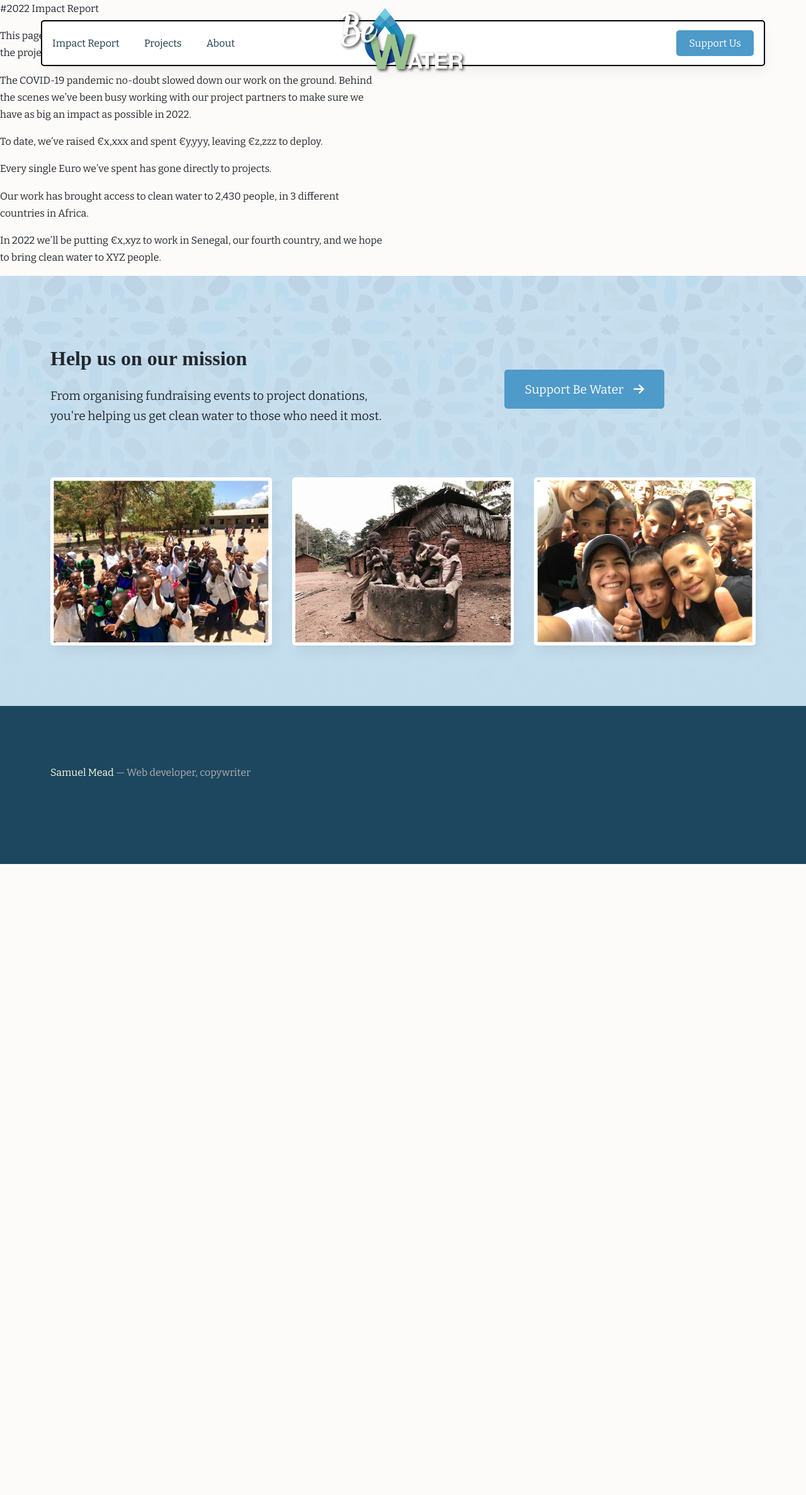
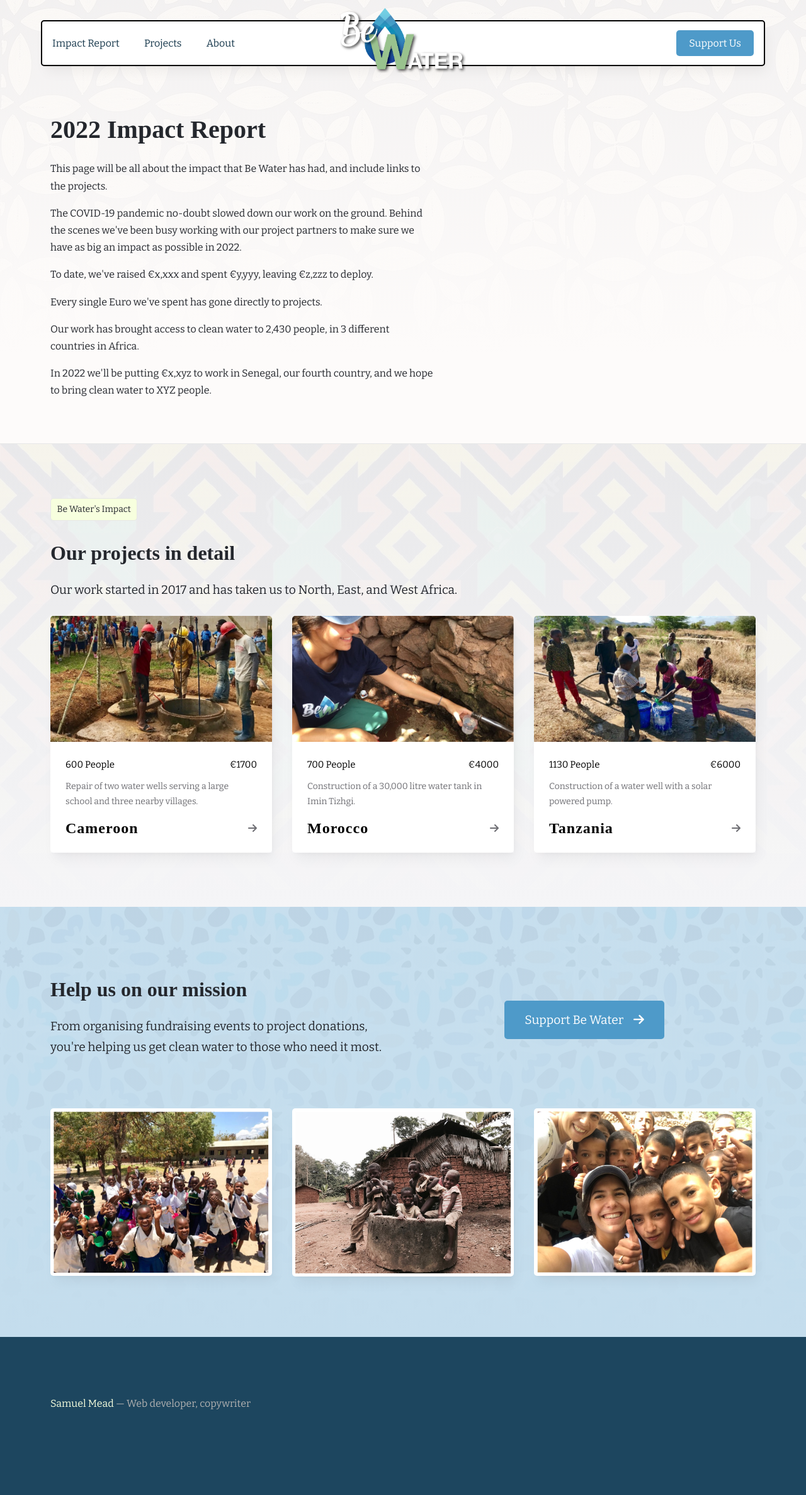
Before and after one commit to BeWaterProject/bewaterproject.github.io, a Jekyll site: the page built from _pages/impact.html, in a window 1280 px wide. Shown: the whole page at 63% size. Built offline with Jekyll 4.4.1, drawn with Linux system fonts in a browser that asks for light colours; nearby versions of some CDN libraries; some web fonts are replaced; before the commit the page ends 1372 px from its top, so only the background shows below that.

Commit message:
Swap the hero

```diff
--- /dev/null
+++ b/_pages/impact.html
@@ -0,0 +1,61 @@
+---
+layout: default
+title: "2022 Impact Report"
+permalink: /impact/
+---
+
+<section class="impact-hero">
+  <div class="container">
+    <div class="impact-hero-inner">
+
+      <h1>2022 Impact Report</h1>
+
+      <p>This page will be all about the impact that Be Water has had, and include links to the projects.</p>
+
+      <p>The COVID-19 pandemic no-doubt slowed down our work on the ground. Behind the scenes we've been busy working with our project partners to make sure we have as big an impact as possible in 2022.</p>
+
+      <p>To date, we've raised €x,xxx and spent €y,yyy, leaving €z,zzz to deploy.</p>
+
+      <p>Every single Euro we've spent has gone directly to projects.</p>
+
+      <p>Our work has brought access to clean water to 2,430 people, in 3 different countries in Africa.</p>
+
+      <p>In 2022 we'll be putting €x,xyz to work in Senegal, our fourth country, and we hope to bring clean water to XYZ people.</p>
+
+    </div>
+  </div>
+</section>
+
+<section class="projects-feature" id="projects">
+  <div class="container">
+    <h4 class="subheading-before">Be Water's Impact</h4>
+    <h2>Our projects in detail</h2>
+    <p class="lead">Our work started in 2017 and has taken us to North, East, and West Africa.</p>
+    <div class="project-list-wrapper">
+      <ul class="project-list">
+        {% for post in site.posts reversed %}
+          <li class="project-tile">
+            <a href="{{ post.url }}" >
+              <div class="project-image">
+                <img src="{{ post.feature-img }}" alt="post.title" />
+              </div>
+              <div class="project-meta">
+                <div class="project-stats">
+                  <span>{{ post.people-water }} People</span>
+                  <span>€{{ post.bewater-funds }}</span>
+                </div>
+                <div class="snippet">
+                  <p>{{ post.description }}</p>
+                </div>
+                <div class="project-title">
+                  <h3>{{ post.title }} </h3>
+                  <i class="fas fa-arrow-right"></i>
+                </div>
+              </div>
+            </a>
+          </li>
+        {% endfor %}
+      </ul>
+    </div>
+  </div>
+</section>
--- /dev/null
+++ b/_sass/_impact.scss
@@ -0,0 +1,16 @@
+// ////////////////////////////////
+// ================================
+// IMPACT REPORT
+// ================================
+// ////////////////////////////////
+
+.impact-hero {
+  background: $background-color;
+  background: linear-gradient(to bottom, rgba(253, 251, 250, 0.95), rgba(253, 251, 250, 1) 80%), url('/assets/img/background-tanzania.jpeg');
+}
+
+.impact-hero-inner {
+  @include for-tablet-landscape-up {
+    margin-top: 8rem;
+  };
+}
--- a/_sass/_index.scss
+++ b/_sass/_index.scss
@@ -11,16 +11,12 @@
 
 .masthead {
   background: #fff;
-  background: linear-gradient(to bottom, rgba(0,0,0,0.3), rgba(0, 0, 0, 0.1), rgba(0, 0, 0, 0.6)), url('/assets/img/hero.jpeg');
-  background-position: 35%;
+  background: linear-gradient(to bottom, rgba(0,0,0,0.3), rgba(0, 0, 0, 0.1), rgba(0, 0, 0, 0.6)), url('/assets/img/hero2.jpeg');
+  background-position: center;
   background-size: cover;
   padding-top: 12rem;
   padding-bottom: 0;
   min-height: 100vh;
-
-  @include for-tablet-landscape-up {
-    background-position: center;
-  };
 }
 
 .hero {
@@ -93,6 +89,10 @@
   @extend .flexbox;
   flex-direction: column-reverse;
   align-items: center;
+
+  @include for-tablet-landscape-up {
+    flex-direction: row;
+  };
 }
 
 .projects-feature {
--- a/assets/main.scss
+++ b/assets/main.scss
@@ -57,5 +57,6 @@ $spacing-unit:          1.7rem;
   "header",
   "footer",
   "index",
-  "post"
+  "post",
+  "impact"
 ;
--- a/index.html
+++ b/index.html
@@ -24,7 +24,7 @@ body_id: homepage
         </a>
       </div>
       <div class="flex-half">
-        <img src="/assets/img/hero2.jpeg" alt="Happy Be Water" />
+        <img src="/assets/img/hero.jpeg" alt="Happy Be Water" />
       </div>
     </div>
 
```
Also changed, not shown: _pages/impact.markdown (deleted, +0 -19 lines).
